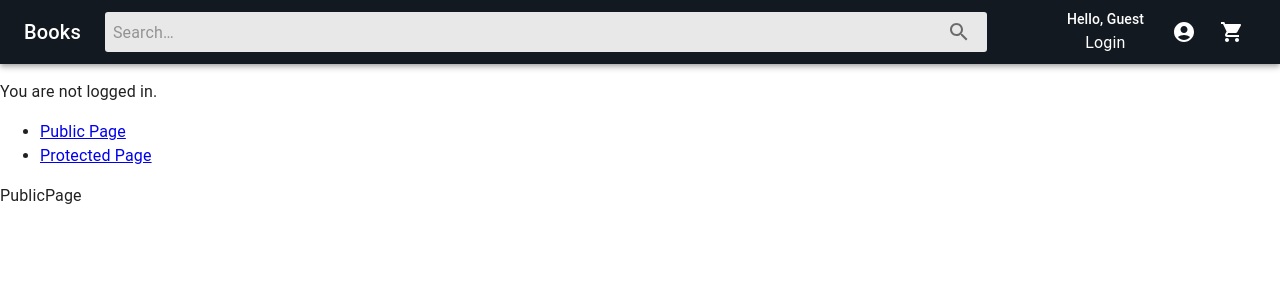
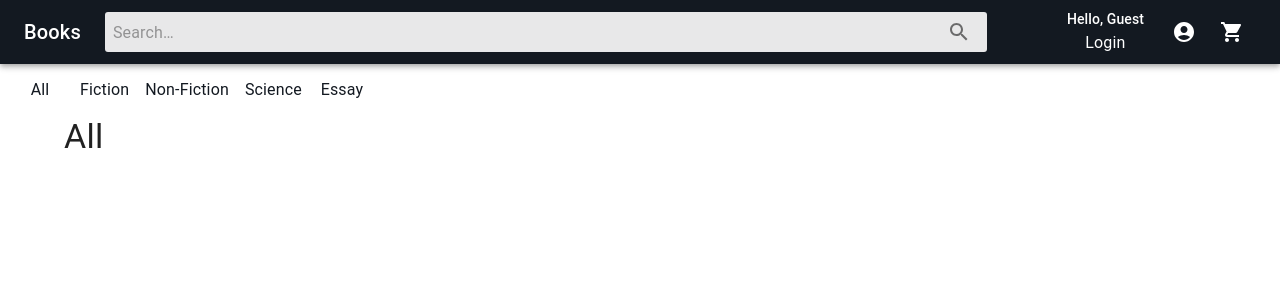
Before and after one commit to prakhart4/Books, a React (Vite) app in the folder frontend/: page / in a window 1280 px wide. Shown: the top 300 px of the page. Built offline with nearby package versions, Linux system fonts and the light colour scheme.

Commit message:
subToolBar added

```diff
--- a/frontend/src/App.tsx
+++ b/frontend/src/App.tsx
@@ -12,14 +12,18 @@ import themeCreator from "./theme";
 const theme = themeCreator();
 
 export default function App() {
+  const [currentCategory, setCurrentCategory] = React.useState("All");
   return (
     <>
       <CssBaseline />
       <ThemeProvider theme={theme}>
         <AuthProvider>
           <Routes>
-            <Route element={<Layout />}>
-              <Route path="/" element={<PublicPage />} />
+            <Route element={<Layout setCurrentCategory={setCurrentCategory} />}>
+              <Route
+                path="/"
+                element={<PublicPage currentCategory={currentCategory} />}
+              />
               <Route path="/login" element={<SignIn />} />
               <Route
                 path="/protected"
--- a/frontend/src/components/AuthStatus.tsx
+++ /dev/null
@@ -1,25 +0,0 @@
-import * as React from "react";
-import { useNavigate } from "react-router-dom";
-import { useAuth } from "../provider/authProvider";
-
-export function AuthStatus() {
-  const auth = useAuth();
-  const navigate = useNavigate();
-
-  if (!auth.currentUser) {
-    return <p>You are not logged in.</p>;
-  }
-
-  return (
-    <p>
-      Welcome {auth.currentUser?.name ?? auth.currentUser?.email}!{" "}
-      <button
-        onClick={() => {
-          auth.logOut(() => navigate("/"));
-        }}
-      >
-        Sign out
-      </button>
-    </p>
-  );
-}
--- a/frontend/src/components/Layout.tsx
+++ b/frontend/src/components/Layout.tsx
@@ -1,6 +1,6 @@
 import * as React from "react";
 import { Link, Outlet, useNavigate } from "react-router-dom";
-import { AuthStatus } from "./AuthStatus";
+import SubToolbar from "./SubToolbar";
 import { AppBar, Button, Toolbar } from "@mui/material";
 
 import { styled, alpha } from "@mui/material/styles";
@@ -48,7 +48,11 @@ const StyledInputBase = styled(InputBase)(({ theme }) => ({
   },
 }));
 
-export function Layout() {
+interface Props {
+  setCurrentCategory: (category: string) => void;
+}
+
+export function Layout({ setCurrentCategory }: Props) {
   const navigate = useNavigate();
   const auth = useAuth();
   const [anchorEl, setAnchorEl] = React.useState<null | HTMLElement>(null);
@@ -177,10 +181,11 @@ export function Layout() {
       <AppBar position="static">
         <Toolbar>
           <Typography
+            onClick={() => navigate("/")}
             variant="h6"
             noWrap
             component="div"
-            sx={{ display: { xs: "none", sm: "block" } }}
+            sx={{ display: { xs: "none", sm: "block", cursor: "pointer" } }}
           >
             Books
           </Typography>
@@ -255,16 +260,7 @@ export function Layout() {
       </AppBar>
       {renderMobileMenu}
       {renderMenu}
-      <AuthStatus />
-
-      <ul>
-        <li>
-          <Link to="/">Public Page</Link>
-        </li>
-        <li>
-          <Link to="/protected">Protected Page</Link>
-        </li>
-      </ul>
+      <SubToolbar setCurrentCategory={setCurrentCategory} />
 
       <Outlet />
     </div>
--- /dev/null
+++ b/frontend/src/components/SubToolbar.tsx
@@ -0,0 +1,40 @@
+import { useNavigate } from "react-router-dom";
+import { Box, Button, Typography } from "@mui/material";
+
+interface Props {
+  setCurrentCategory: (category: string) => void;
+}
+
+export default function SubToolbar({ setCurrentCategory }: Props) {
+  // const navigate = useNavigate();
+
+  return (
+    <Box display={"flex"} padding={1}>
+      <Button onClick={() => setCurrentCategory("all")}>
+        <Typography variant="body1" component="div" sx={{ flexGrow: 1 }}>
+          All
+        </Typography>
+      </Button>
+      <Button onClick={() => setCurrentCategory("fiction")}>
+        <Typography variant="body1" component="div" sx={{ flexGrow: 1 }}>
+          Fiction
+        </Typography>
+      </Button>
+      <Button onClick={() => setCurrentCategory("nonFiction")}>
+        <Typography variant="body1" component="div" sx={{ flexGrow: 1 }}>
+          Non-Fiction
+        </Typography>
+      </Button>
+      <Button onClick={() => setCurrentCategory("science")}>
+        <Typography variant="body1" component="div" sx={{ flexGrow: 1 }}>
+          Science
+        </Typography>
+      </Button>
+      <Button onClick={() => setCurrentCategory("essay")}>
+        <Typography variant="body1" component="div" sx={{ flexGrow: 1 }}>
+          Essay
+        </Typography>
+      </Button>
+    </Box>
+  );
+}
--- a/frontend/src/pages/PublicPage.tsx
+++ b/frontend/src/pages/PublicPage.tsx
@@ -1,7 +1,33 @@
-import React from "react";
+import { Container, Typography } from "@mui/material";
 
-type Props = any; //{}
+type Props = {
+  currentCategory: string;
+}; //{}
 
-export default function PublicPage(props: Props) {
-  return <div>PublicPage</div>;
+const getCategoryText = (currentCategory: string | undefined) => {
+  if (!currentCategory) return undefined;
+  switch (currentCategory) {
+    case "all":
+      return "All";
+    case "fiction":
+      return "Fiction";
+    case "nonFiction":
+      return "Non-fiction";
+    case "science":
+      return "Science";
+    case "essay":
+      return "Essay";
+    default:
+      return "All";
+  }
+};
+
+export default function PublicPage({ currentCategory }: Props) {
+  return (
+    <Container>
+      <Typography variant="h4">
+        {getCategoryText(currentCategory) ?? "All"}
+      </Typography>
+    </Container>
+  );
 }
--- a/frontend/src/theme.ts
+++ b/frontend/src/theme.ts
@@ -87,7 +87,7 @@ const themeCreator = () =>
         main: "#131921",
       },
       secondary: {
-        main: "#000",
+        main: "#222F3E",
       },
       // neutral: {
       //   main:'#fff8',
```
